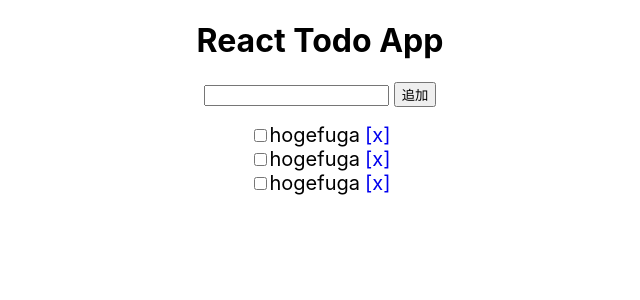
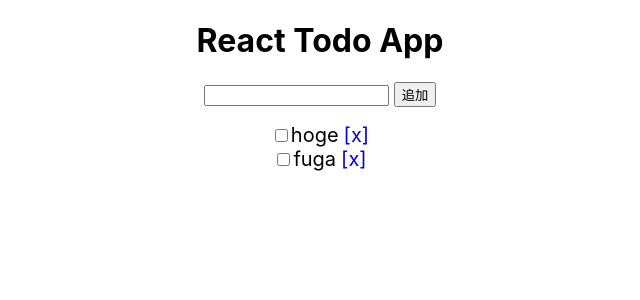
Before and after one commit to mnao305/react-todo, a React (Create React App) app: page / in a window 1280 px wide. Shown: the top 300 px of the page, without its empty margins (320-960 px from the left). Built offline with nearby package versions, Linux system fonts and the light colour scheme.

Commit message:
update: ループでデータ渡す感じにした

```diff
--- a/src/components/Todo.tsx
+++ b/src/components/Todo.tsx
@@ -1,6 +1,15 @@
 import React from 'react'
 
-const Todo: React.FC = () => {
+interface Todo {
+  id: string
+  name: string
+  check: boolean
+}
+interface TodoProps {
+  todo: Todo
+}
+
+const Todo: React.FC<TodoProps> = props => {
   const deleteTodo = (e: React.MouseEvent): void => {
     e.preventDefault()
     window.alert('Delete')
@@ -9,7 +18,7 @@ const Todo: React.FC = () => {
     <li>
       <label>
         <input type="checkbox" />
-        hogefuga
+        {props.todo.name}
       </label>
       <a href="#" onClick={(e: React.MouseEvent) => deleteTodo(e)}>
         [x]
--- a/src/components/TodoList.tsx
+++ b/src/components/TodoList.tsx
@@ -2,13 +2,16 @@ import React from 'react'
 import Todo from './Todo'
 
 const TodoList: React.FC = () => {
+  const tmp = [
+    { id: '0', name: 'hoge', check: false },
+    { id: '0', name: 'fuga', check: false }
+  ]
+  const todos = tmp.map(todo => {
+    return <Todo key={todo.id} todo={todo} />
+  })
   return (
     <div className="TodoList">
-      <ul>
-        <Todo />
-        <Todo />
-        <Todo />
-      </ul>
+      <ul>{todos}</ul>
     </div>
   )
 }
```
